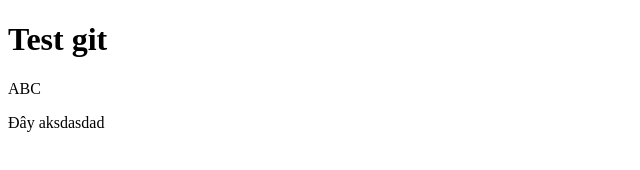
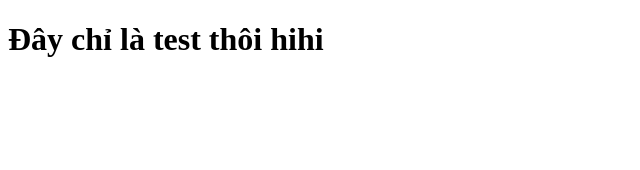
Before and after one commit to theanh2311/testGit, a plain HTML site: page index.html in a window 1280 px wide. Shown: the whole page, without its empty margins (0-640 px from the left). Drawn offline with Linux system fonts and the light colour scheme.

Commit message:
Update index.html
test pull

```diff
--- a/index.html
+++ b/index.html
@@ -6,8 +6,7 @@
         </title>
     </head>
     <body>
-        <h1>Test git</h1>
-        <p>ABC</p>
-        <p>Đây aksdasdad</p>
+        <h1>Đây chỉ là test thôi hihi </h1>
+
     </body>
 </html>
```
